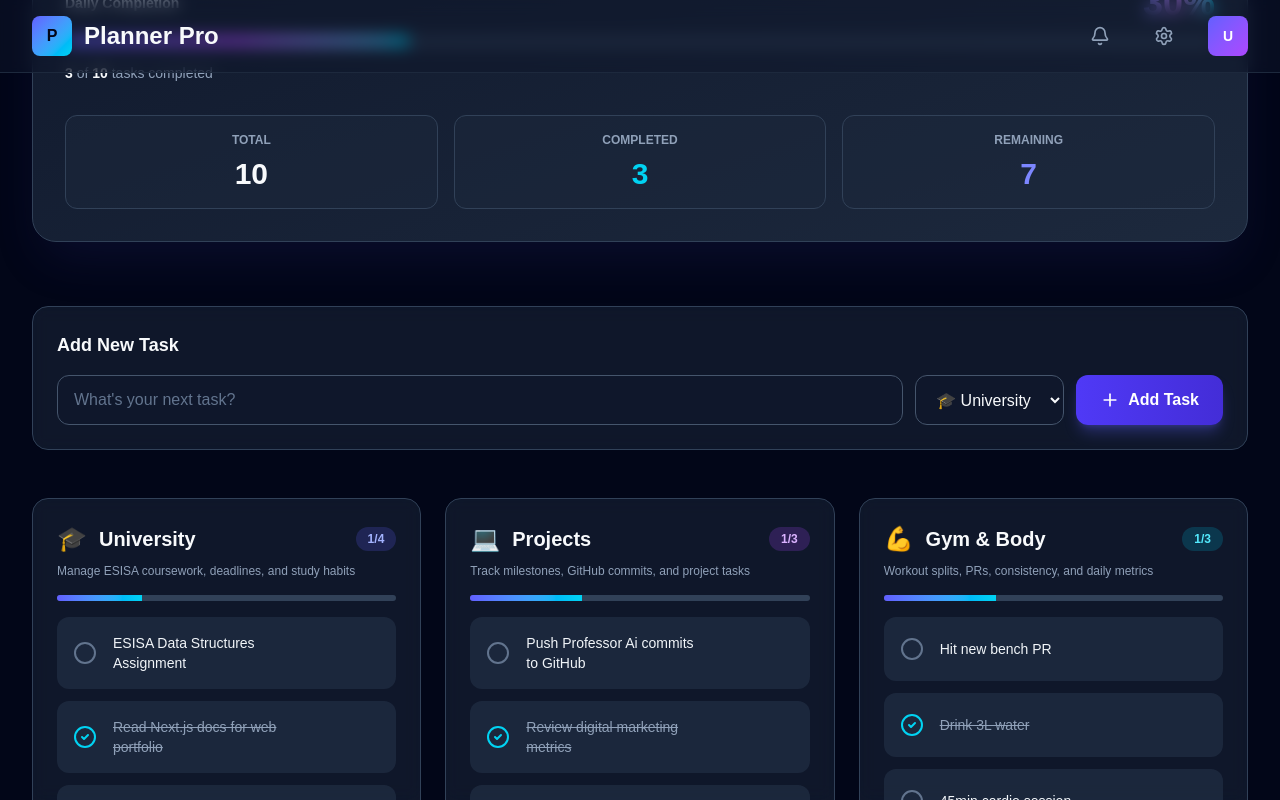
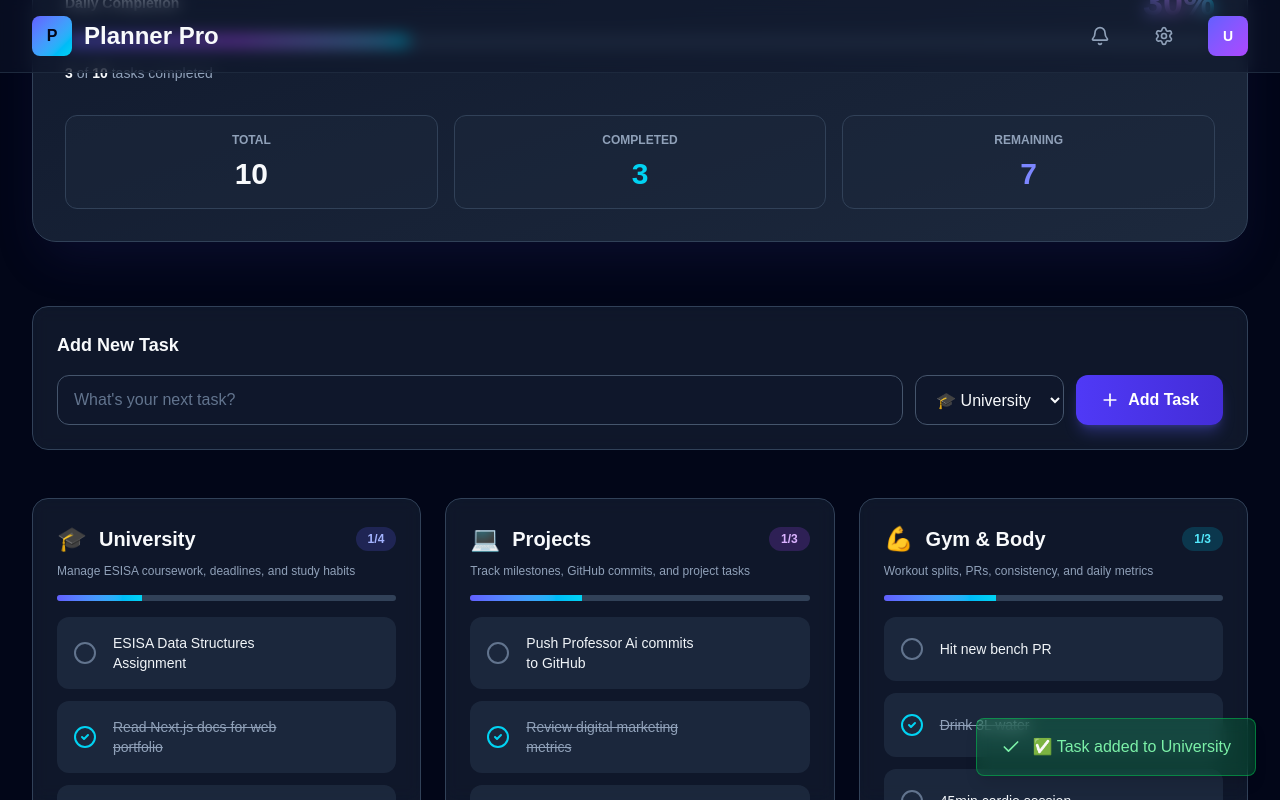
Before and after one commit to rhallouka-cmd/Planner-Pro, a Next.js app: page / in a window 1280 px wide. Both pictures are taken after typing "Sample" into the empty fields and a click on the button "Add Task". Shown: the part 525-1325 px from the top of the page. Built offline with nearby package versions, Linux system fonts and the light colour scheme.

Commit message:
Add toast notifications for Phase 1 UI polish - visual feedback for all actions

```diff
--- a/app/page.tsx
+++ b/app/page.tsx
@@ -1,7 +1,7 @@
 'use client';
 
 import { useState } from 'react';
-import { Plus, Pencil, Trash2, X, CheckCircle2, Circle, Flame, Settings, Bell, TrendingUp, Award, Zap, Calendar } from 'lucide-react';
+import { Plus, Pencil, Trash2, X, CheckCircle2, Circle, Flame, Settings, Bell, TrendingUp, Award, Zap, Calendar, Check, AlertCircle } from 'lucide-react';
 
 interface Habit {
   id: number;
@@ -20,6 +20,13 @@ interface GamificationStats {
   totalPoints: number;
   level: number;
   achievements: string[];
+}
+
+interface Toast {
+  id: string;
+  message: string;
+  type: 'success' | 'error' | 'info';
+  timestamp: number;
 }
 
 export default function Home() {
@@ -58,73 +65,16 @@ export default function Home() {
   const [showSettings, setShowSettings] = useState(false);
   const [showProfile, setShowProfile] = useState(false);
   const [activeTab, setActiveTab] = useState<'dashboard' | 'analytics' | 'university' | 'projects' | 'gym'>('dashboard');
+  const [toasts, setToasts] = useState<Toast[]>([]);
 
-  const toggleHabit = (category: keyof HabitsState, id: number) => {
-    setHabits({
-      ...habits,
-      [category]: habits[category].map((habit) =>
-        habit.id === id ? { ...habit, completed: !habit.completed } : habit
-      ),
-    });
-
-    // Gamification: Award points on completion
-    setGamification((prev) => ({
-      ...prev,
-      totalPoints: prev.totalPoints + 50,
-    }));
+  const showToast = (message: string, type: 'success' | 'error' | 'info' = 'success') => {
+    const id = Date.now().toString();
+    const newToast: Toast = { id, message, type, timestamp: Date.now() };
+    setToasts((prev) => [...prev, newToast]);
+    setTimeout(() => {
+      setToasts((prev) => prev.filter((t) => t.id !== id));
+    }, 3000);
   };
-
-  const addHabit = () => {
-    if (newTaskTitle.trim()) {
-      setHabits({
-        ...habits,
-        [selectedCategory]: [
-          ...habits[selectedCategory],
-          { id: nextId, title: newTaskTitle, completed: false },
-        ],
-      });
-      setNewTaskTitle('');
-      setNextId(nextId + 1);
-    }
-  };
-
-  const deleteHabit = (category: keyof HabitsState, id: number) => {
-    setHabits({
-      ...habits,
-      [category]: habits[category].filter((habit) => habit.id !== id),
-    });
-  };
-
-  const startEdit = (id: number, title: string, category: keyof HabitsState) => {
-    setEditingId(id);
-    setEditingTitle(title);
-    setEditingCategory(category);
-  };
-
-  const saveEdit = () => {
-    if (editingTitle.trim() && editingId !== null) {
-      setHabits({
-        ...habits,
-        [editingCategory]: habits[editingCategory].map((habit) =>
-          habit.id === editingId ? { ...habit, title: editingTitle } : habit
-        ),
-      });
-      setEditingId(null);
-      setEditingTitle('');
-    }
-  };
-
-  const calculateStats = (category: keyof HabitsState) => {
-    const items = habits[category];
-    const completedCount = items.filter((h) => h.completed).length;
-    const totalCount = items.length;
-    const percentage = totalCount > 0 ? Math.round((completedCount / totalCount) * 100) : 0;
-    return { completedCount, totalCount, percentage };
-  };
-
-  const allItems = [...habits.university, ...habits.projects, ...habits.gym];
-  const completedItems = allItems.filter((item) => item.completed).length;
-  const completionPercentage = allItems.length > 0 ? Math.round((completedItems / allItems.length) * 100) : 0;
 
   const categoryConfig = {
     university: {
@@ -152,6 +102,87 @@ export default function Home() {
       description: 'Workout splits, PRs, consistency, and daily metrics',
     },
   };
+
+  const toggleHabit = (category: keyof HabitsState, id: number) => {
+    setHabits({
+      ...habits,
+      [category]: habits[category].map((habit) =>
+        habit.id === id ? { ...habit, completed: !habit.completed } : habit
+      ),
+    });
+
+    // Gamification: Award points on completion
+    setGamification((prev) => ({
+      ...prev,
+      totalPoints: prev.totalPoints + 50,
+    }));
+
+    const completedStatus = !habits[category].find((h) => h.id === id)?.completed;
+    showToast(
+      completedStatus ? '🎉 Task completed! +50 points' : '↩️ Task marked incomplete',
+      completedStatus ? 'success' : 'info'
+    );
+  };
+
+  const addHabit = () => {
+    if (newTaskTitle.trim()) {
+      setHabits({
+        ...habits,
+        [selectedCategory]: [
+          ...habits[selectedCategory],
+          { id: nextId, title: newTaskTitle, completed: false },
+        ],
+      });
+      showToast(`✅ Task added to ${categoryConfig[selectedCategory].label}`);
+      setNewTaskTitle('');
+      setNextId(nextId + 1);
+    } else {
+      showToast('Please enter a task title', 'error');
+    }
+  };
+
+  const deleteHabit = (category: keyof HabitsState, id: number) => {
+    const deletedHabit = habits[category].find((h) => h.id === id);
+    setHabits({
+      ...habits,
+      [category]: habits[category].filter((habit) => habit.id !== id),
+    });
+    showToast(`🗑️ "${deletedHabit?.title}" deleted`, 'info');
+  };
+
+  const startEdit = (id: number, title: string, category: keyof HabitsState) => {
+    setEditingId(id);
+    setEditingTitle(title);
+    setEditingCategory(category);
+  };
+
+  const saveEdit = () => {
+    if (editingTitle.trim() && editingId !== null) {
+      setHabits({
+        ...habits,
+        [editingCategory]: habits[editingCategory].map((habit) =>
+          habit.id === editingId ? { ...habit, title: editingTitle } : habit
+        ),
+      });
+      showToast('✏️ Task updated');
+      setEditingId(null);
+      setEditingTitle('');
+    } else {
+      showToast('Task title cannot be empty', 'error');
+    }
+  };
+
+  const calculateStats = (category: keyof HabitsState) => {
+    const items = habits[category];
+    const completedCount = items.filter((h) => h.completed).length;
+    const totalCount = items.length;
+    const percentage = totalCount > 0 ? Math.round((completedCount / totalCount) * 100) : 0;
+    return { completedCount, totalCount, percentage };
+  };
+
+  const allItems = [...habits.university, ...habits.projects, ...habits.gym];
+  const completedItems = allItems.filter((item) => item.completed).length;
+  const completionPercentage = allItems.length > 0 ? Math.round((completedItems / allItems.length) * 100) : 0;
 
   const renderCategoryCard = (category: keyof HabitsState) => {
     const config = categoryConfig[category];
@@ -612,6 +643,31 @@ export default function Home() {
             {renderCategoryCard(activeTab as keyof HabitsState)}
           </div>
         )}
+
+        {/* Toast Notification Container */}
+        <div className="fixed bottom-6 right-6 z-50 space-y-3 pointer-events-none">
+          {toasts.map((toast) => (
+            <div
+              key={toast.id}
+              className={`flex items-center gap-3 px-4 sm:px-6 py-3 sm:py-4 rounded-lg backdrop-blur border shadow-lg animate-in fade-in slide-in-from-bottom-4 transition-all pointer-events-auto ${
+                toast.type === 'success'
+                  ? 'bg-green-500/20 border-green-500/50 text-green-300'
+                  : toast.type === 'error'
+                  ? 'bg-red-500/20 border-red-500/50 text-red-300'
+                  : 'bg-cyan-500/20 border-cyan-500/50 text-cyan-300'
+              }`}
+            >
+              {toast.type === 'success' ? (
+                <Check className="w-5 h-5 flex-shrink-0" />
+              ) : toast.type === 'error' ? (
+                <AlertCircle className="w-5 h-5 flex-shrink-0" />
+              ) : (
+                <Zap className="w-5 h-5 flex-shrink-0" />
+              )}
+              <span className="text-sm sm:text-base font-medium">{toast.message}</span>
+            </div>
+          ))}
+        </div>
       </div>
     </div>
   );
```
